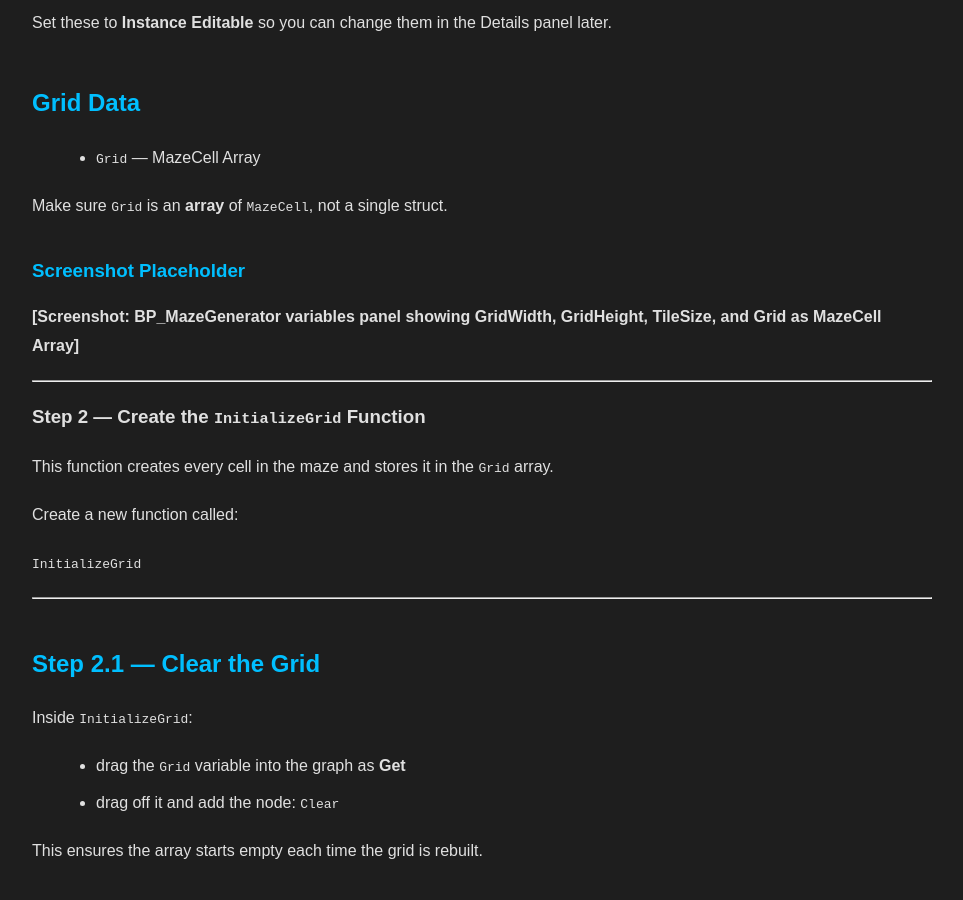
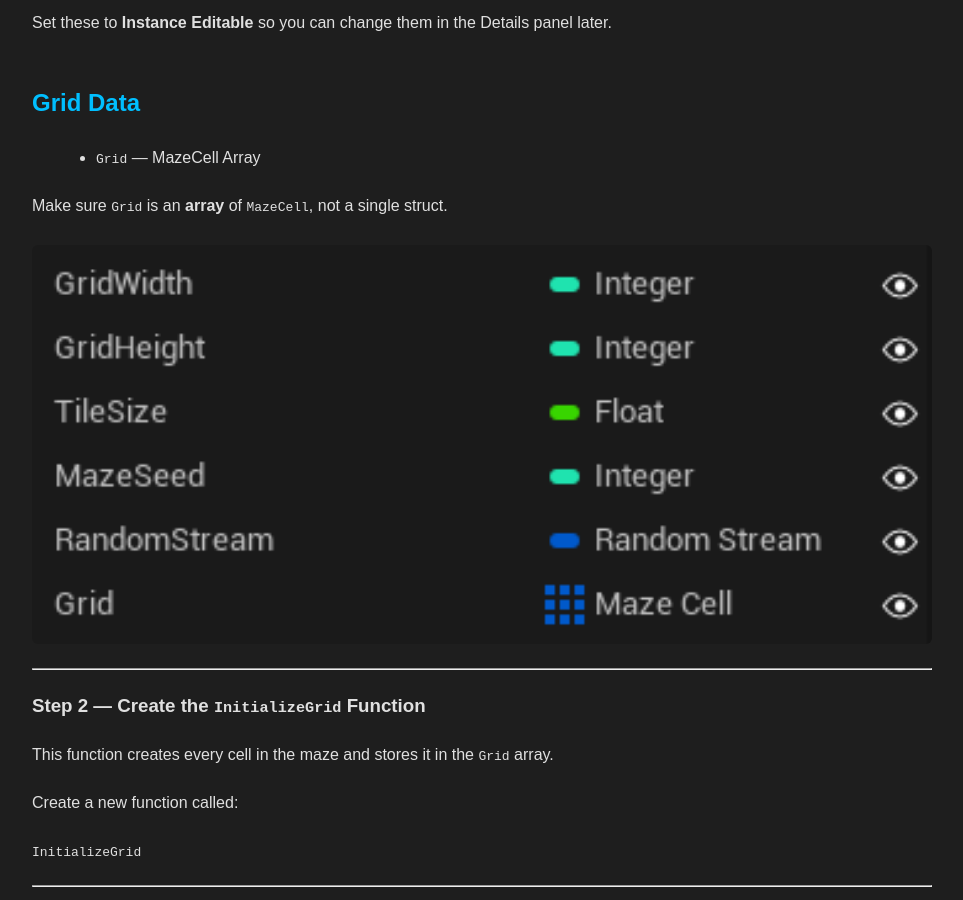
Before and after one commit to ScriptureExamined/NovawrightStudios, a Jekyll site: the page built from _posts/2025-08-02-UE5-Maze-Tutorial-using-Blueprints.md, in a window 1280 px wide and 900 px high, scrolled down 2220 px. Shown: the whole window, without its empty margins (158-1121 px from the left). Built offline with Jekyll 4.4.1, drawn with Linux system fonts in a browser that asks for light colours.

Commit message:
Update 2025-08-02-UE5-Maze-Tutorial-using-Blueprints.md

```diff
--- a/_posts/2025-08-02-UE5-Maze-Tutorial-using-Blueprints.md
+++ b/_posts/2025-08-02-UE5-Maze-Tutorial-using-Blueprints.md
@@ -81,9 +81,9 @@ Set these to **Instance Editable** so you can change them in the Details panel l
 
 Make sure `Grid` is an **array** of `MazeCell`, not a single struct.
 
-### Screenshot Placeholder
-
-**[Screenshot: BP_MazeGenerator variables panel showing GridWidth, GridHeight, TileSize, and Grid as MazeCell Array]**
+<a href="{{ '/assets/images/blog/BP_MazeGeneratorVariables.png' | relative_url }}">
+  <img src="{{ '/assets/images/blog/BP_MazeGeneratorVariables.png' | relative_url }}" alt="BP_MazeGenerator variables panel screenshot showing GridWidth, GridHeight, TileSize, and Grid as MazeCell Array" class="post-image">
+</a>
 
 ---
 
```
